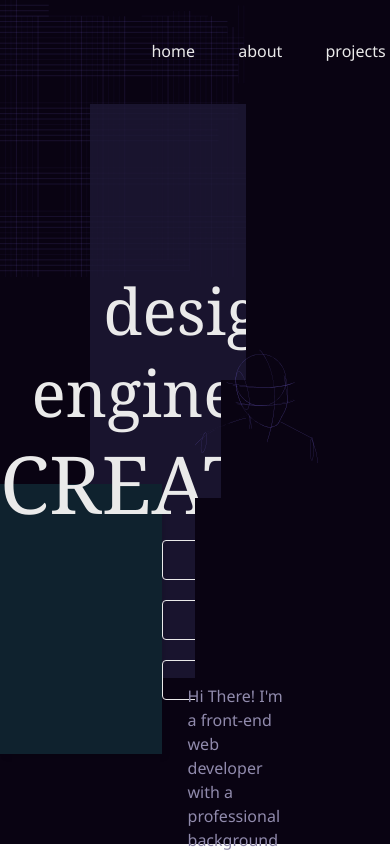
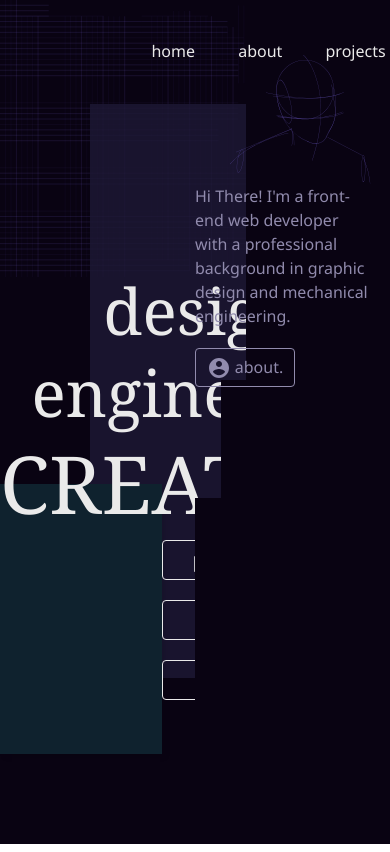
Before and after one commit to andreiafsouza/portfolio-web, a React (Create React App) app: page / in a window 390 px wide. Shown: the top 852 px of the page. Built offline with nearby package versions, Linux system fonts and the light colour scheme.

Commit message:
style: responsive profile section

```diff
--- a/src/components/Button/index.js
+++ b/src/components/Button/index.js
@@ -6,12 +6,13 @@ export const Button = ({
   hasIcon,
   icon,
   color,
-  hoverColor
+  hoverColor,
+  size
 }) => {
   return (
-    <S.Container hoverColor={hoverColor} color={color}>
+    <S.Container hoverColor={hoverColor} color={color} size={size}>
       <S.Icon hasIcon>{icon}</S.Icon>
-      <S.Label hasLabel color={color}>
+      <S.Label size={size} hasLabel color={color}>
         {text}
       </S.Label>
     </S.Container>
--- a/src/components/Button/styles.js
+++ b/src/components/Button/styles.js
@@ -4,15 +4,16 @@ import { typography } from '../../stylesheets/base/typography';
 
 export const Container = styled.div`
   width: 100%;
-  max-width: 8.75rem;
+  max-width: ${({ size }) => (size === 'small' ? '6.25rem' : '8.75rem')};
   max-height: 2.5rem;
   display: flex;
   justify-content: center;
   border: 1px solid;
   border-color: ${({ color }) => (color ? color : colors.neutral[100])};
   border-radius: 4px;
-  padding: 0.6rem 0.5rem;
-  gap: 0.5rem;
+  padding: ${({ size }) =>
+    size === 'small' ? '0.4rem 0.5rem' : '0.6rem 0.5rem'};
+  gap: 0.25rem;
   transition: all 0.1s ease-in-out;
 
   @media (hover: hover) and (pointer: fine) {
@@ -30,7 +31,8 @@ export const Label = styled.div`
   align-items: center;
   font-family: ${typography.text.main}, sans-serif;
   font-weight: 400;
-  font-size: ${typography.sizes.lg};
+  font-size: ${({ size }) =>
+    size === 'small' ? typography.sizes.md : typography.sizes.lg};
   line-height: 103.7%;
   color: ${({ color }) => (color ? color : colors.neutral[100])};
 `;
--- a/src/pages/home/index.js
+++ b/src/pages/home/index.js
@@ -32,6 +32,10 @@ export const Home = () => {
               </S.MainParagraphWrapper>
             </S.RightMainContentWrapper>
           </S.MainWrapper>
+          <S.ProfileContentWrapper>
+            <S.ProfileLinesWrapper>
+              <ProfileLines />
+            </S.ProfileLinesWrapper>
             <S.AboutInfoWrapper>
               <S.AboutInfoAndButtonWrapper>
                 <S.AboutParagraph>
@@ -39,6 +43,7 @@ export const Home = () => {
                   background in graphic design and mechanical engineering.
                 </S.AboutParagraph>
                 <Button
+                  size={'small'}
                   hasLabel
                   text={'about.'}
                   hasIcon
@@ -48,9 +53,7 @@ export const Home = () => {
                 />
               </S.AboutInfoAndButtonWrapper>
             </S.AboutInfoWrapper>
-          <S.ProfileLinesWrapper>
-            <ProfileLines />
-          </S.ProfileLinesWrapper>
+          </S.ProfileContentWrapper>
           <S.ProfileWrapper>
             <S.ProfileBackgroundItemSmall />
             <S.ProfileBackgroundItemMedium />
--- a/src/pages/home/styles.js
+++ b/src/pages/home/styles.js
@@ -152,29 +152,25 @@ export const ButtonWrapper = styled.div`
   gap: 1.25rem;
 `;
 
-export const ProfileLinesWrapper = styled.div`
+export const ProfileContentWrapper = styled.div`
+  width: 50%;
+  height: 100vh;
   display: flex;
-  justify-content: flex-end;
-  width: 50%;
-  padding-top: 10.2rem;
-  padding-right: 4.5rem;
-  height: 100vh;
+  flex-direction: column;
+  align-items: flex-end;
+  padding-right: 5%;
+  padding-top: 14%;
   position: absolute;
   z-index: 6;
   right: 0;
 `;
 
-export const AboutInfoWrapper = styled.div`
-  display: flex;
-  justify-content: flex-end;
-  width: 50%;
-  padding-top: 42.75rem;
-  padding-right: 6.68rem;
-  height: 100vh;
-  position: absolute;
-  z-index: 7;
-  right: 0;
+export const ProfileLinesWrapper = styled.div`
+  width: 80%;
+  max-width: 518px;
 `;
+
+export const AboutInfoWrapper = styled.div``;
 
 export const AboutInfoAndButtonWrapper = styled.div`
   display: flex;
--- a/src/stylesheets/base/reset.js
+++ b/src/stylesheets/base/reset.js
@@ -29,6 +29,7 @@ html:focus-within {
 html,
 body {
   height: 100%;
+  min-height: -webkit-fill-available
 }
 
 /* Set core body defaults */
```
Also changed, not shown: src/components/ProfileLines.js. Lines whose indentation alone changed are shown as unchanged.
